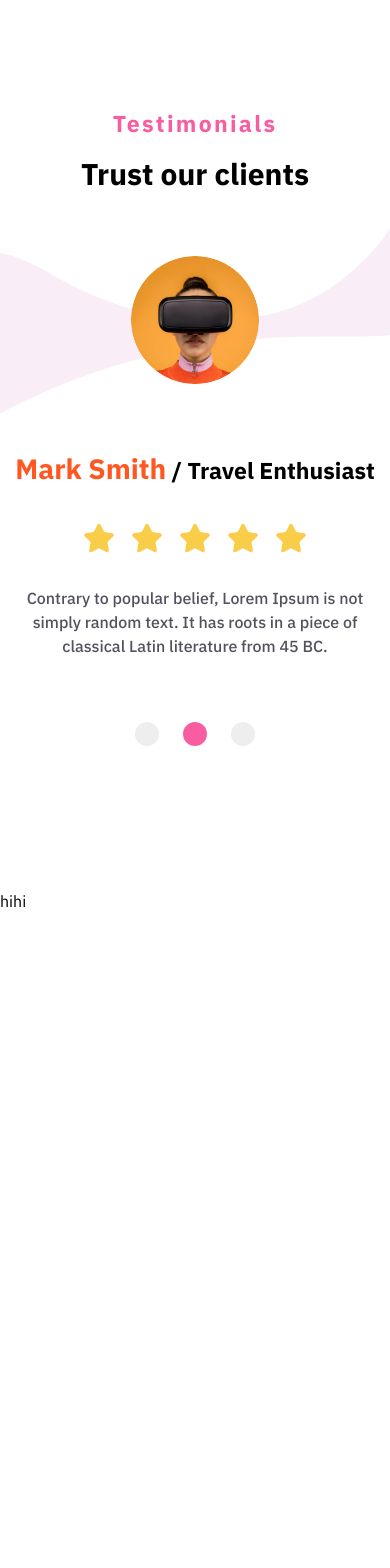
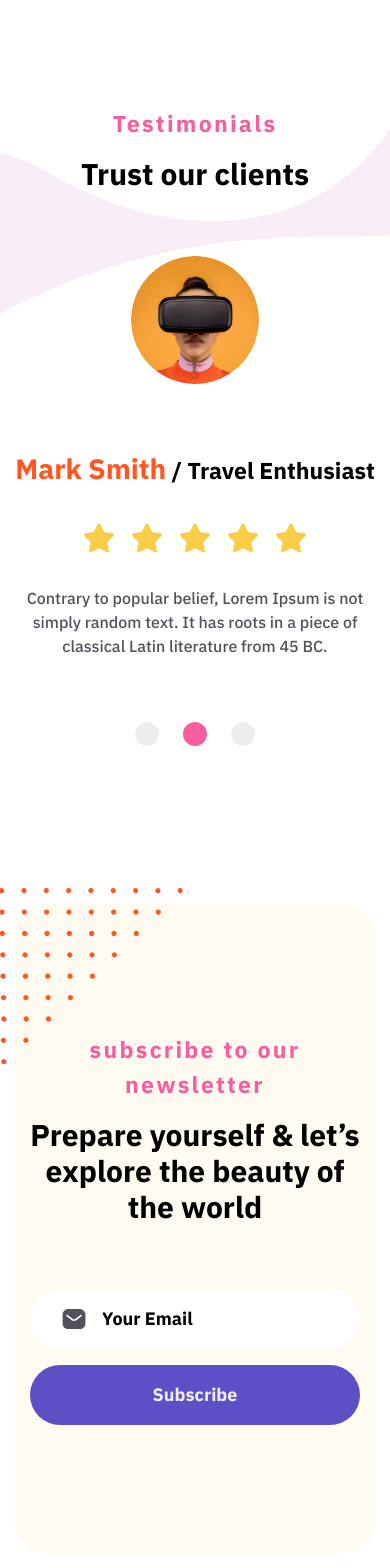
Before and after one commit to TienTran2001/Travlog, a React (Vite) app: page / in a window 390 px wide. Shown: the part 7331-8899 px from the top of the page. Before the commit the page ends 8244 px from the top, so only its background shows below. Built offline with nearby package versions, Linux system fonts and the light colour scheme.

Commit message:
contact ui

```diff
--- a/src/index.css
+++ b/src/index.css
@@ -26,7 +26,7 @@
 }
 
 .bg-testimonials {
-  background-position: 59% 39%;
+  background-position: 59% 28%;
   background-size: 228%;
   background-repeat: no-repeat;
 }
--- a/src/pages/Home/Contact.tsx
+++ b/src/pages/Home/Contact.tsx
@@ -1,5 +1,40 @@
+import caroLayer from "../../assets/images/contact/caro_layer.svg";
+import Button from "../../components/Buttons/Button";
+import emailIcon from "../../assets/images/icons/mail.svg";
+
 const Contact = () => {
-  return <div>hihi</div>;
+  return (
+    <div className="container mt-[128px]">
+      <div className="bg-yellow-light relative rounded-[32px] px-[15px] py-[128px] text-center md:px-16">
+        <div className="absolute left-0 top-0 -translate-x-4 -translate-y-4 md:-translate-x-1/4 md:-translate-y-1/4">
+          <img src={caroLayer} alt="caro layer" className="" />
+        </div>
+        <h3 className="title-heading">subscribe to our newsletter</h3>
+        <h2 className="title-heading-2 md:px-8">
+          Prepare yourself & let’s explore the beauty of the world
+        </h2>
+        <div className="mt-16">
+          <div className="flex flex-col items-center justify-between gap-x-16 gap-y-4 md:flex-row">
+            <div className="flex w-full flex-1 items-center gap-x-4 rounded-[32px] bg-white px-8 md:w-auto">
+              <div className="">
+                <img src={emailIcon} alt="email icon" />
+              </div>
+              <input
+                type="text"
+                className="w-full rounded-[32px] py-4 text-lg font-bold placeholder-black outline-none md:py-8 md:text-[23px]"
+                placeholder="Your Email"
+              />
+            </div>
+            <div className="w-full md:w-auto">
+              <Button className="w-full !rounded-[32px] text-lg md:px-[64px] md:py-[34px] md:text-[23px]">
+                Subscribe
+              </Button>
+            </div>
+          </div>
+        </div>
+      </div>
+    </div>
+  );
 };
 
 export default Contact;
--- a/src/pages/Home/Testimonials.tsx
+++ b/src/pages/Home/Testimonials.tsx
@@ -5,7 +5,7 @@ import { LuMoveLeft, LuMoveRight } from "react-icons/lu";
 
 const Testimonials = () => {
   return (
-    <div className="bg-testimonials bg-po relative z-10 overflow-hidden bg-opacity-50 bg-no-repeat py-[128px]">
+    <div className="bg-testimonials bg-po relative z-10 overflow-hidden bg-opacity-50 bg-no-repeat pt-[128px]">
       <div className="container flex flex-col gap-y-16 text-center">
         <div>
           <h3 className="title-heading">Testimonials</h3>
```
Also changed, not shown: src/assets/images/contact/caro_layer.svg (added), src/assets/images/icons/mail.svg (added).
